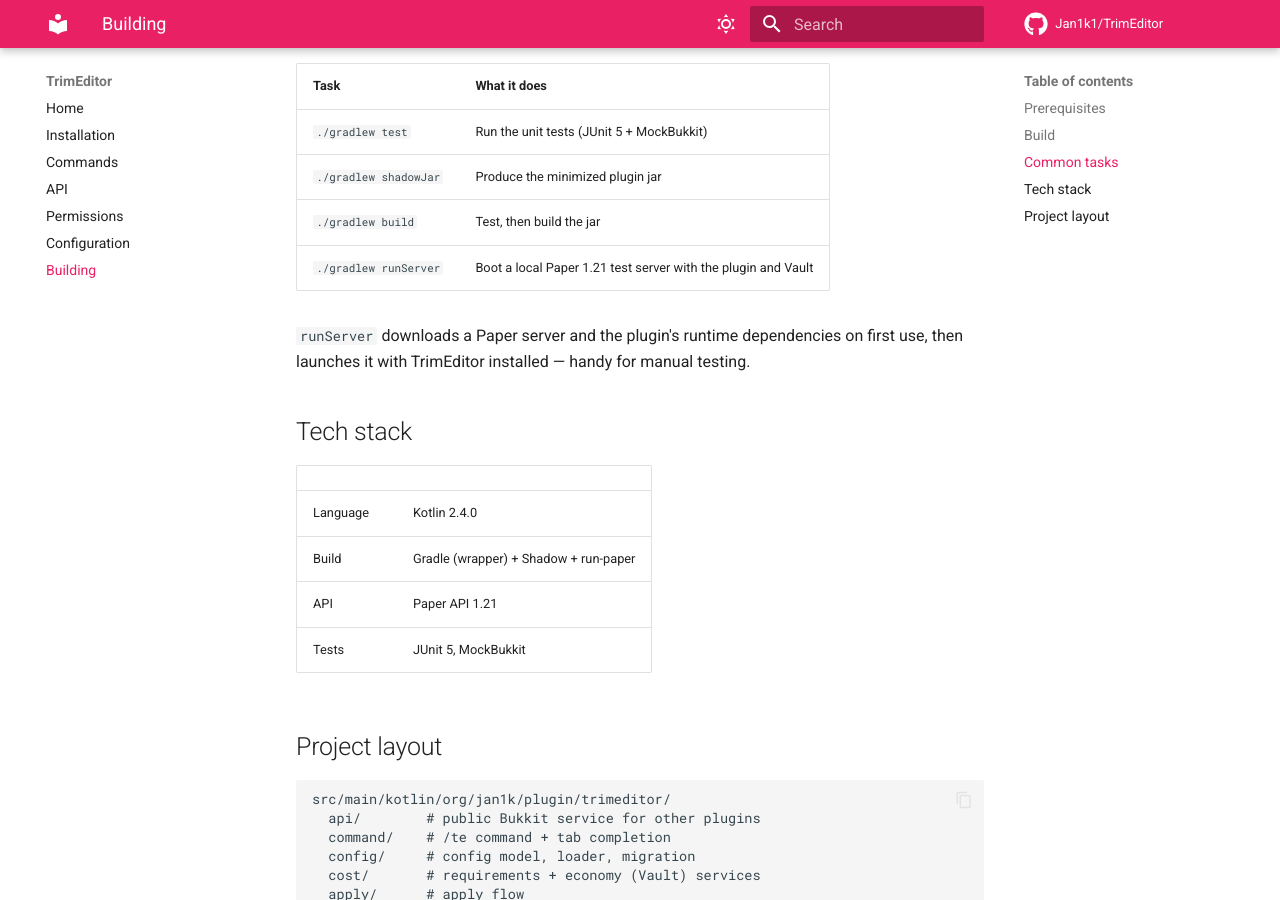
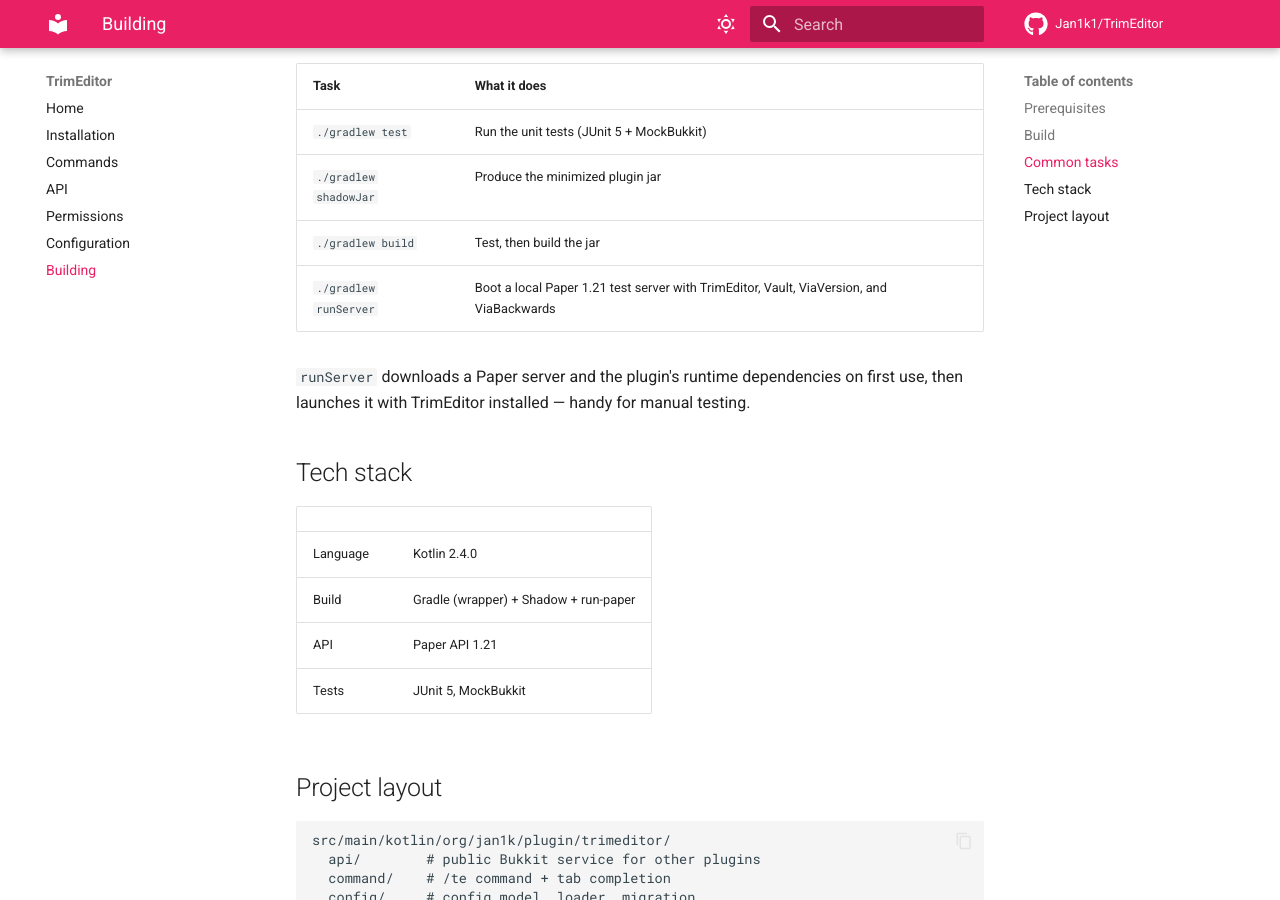
Before and after one commit to Jan1k1/TrimEditor, an MkDocs documentation site: the page built from docs/building.md, in a window 1280 px wide and 900 px high, scrolled down 554 px. Built offline with MkDocs 1.6.1 and Material for MkDocs 9.7.7, drawn with Linux system fonts in a browser that asks for light colours; comment, search, counter and statistics services are not loaded.

Commit message:
chore: add via plugins to test server

```diff
--- a/docs/building.md
+++ b/docs/building.md
@@ -23,7 +23,7 @@ The shaded plugin jar is written to `build/libs/TrimEditor-<version>.jar`.
 | `./gradlew test` | Run the unit tests (JUnit 5 + MockBukkit) |
 | `./gradlew shadowJar` | Produce the minimized plugin jar |
 | `./gradlew build` | Test, then build the jar |
-| `./gradlew runServer` | Boot a local Paper 1.21 test server with the plugin and Vault |
+| `./gradlew runServer` | Boot a local Paper 1.21 test server with TrimEditor, Vault, ViaVersion, and ViaBackwards |
 
 `runServer` downloads a Paper server and the plugin's runtime dependencies on
 first use, then launches it with TrimEditor installed — handy for manual testing.
```
Also changed, not shown: README.md (+1 -1 lines), 1 other file.
